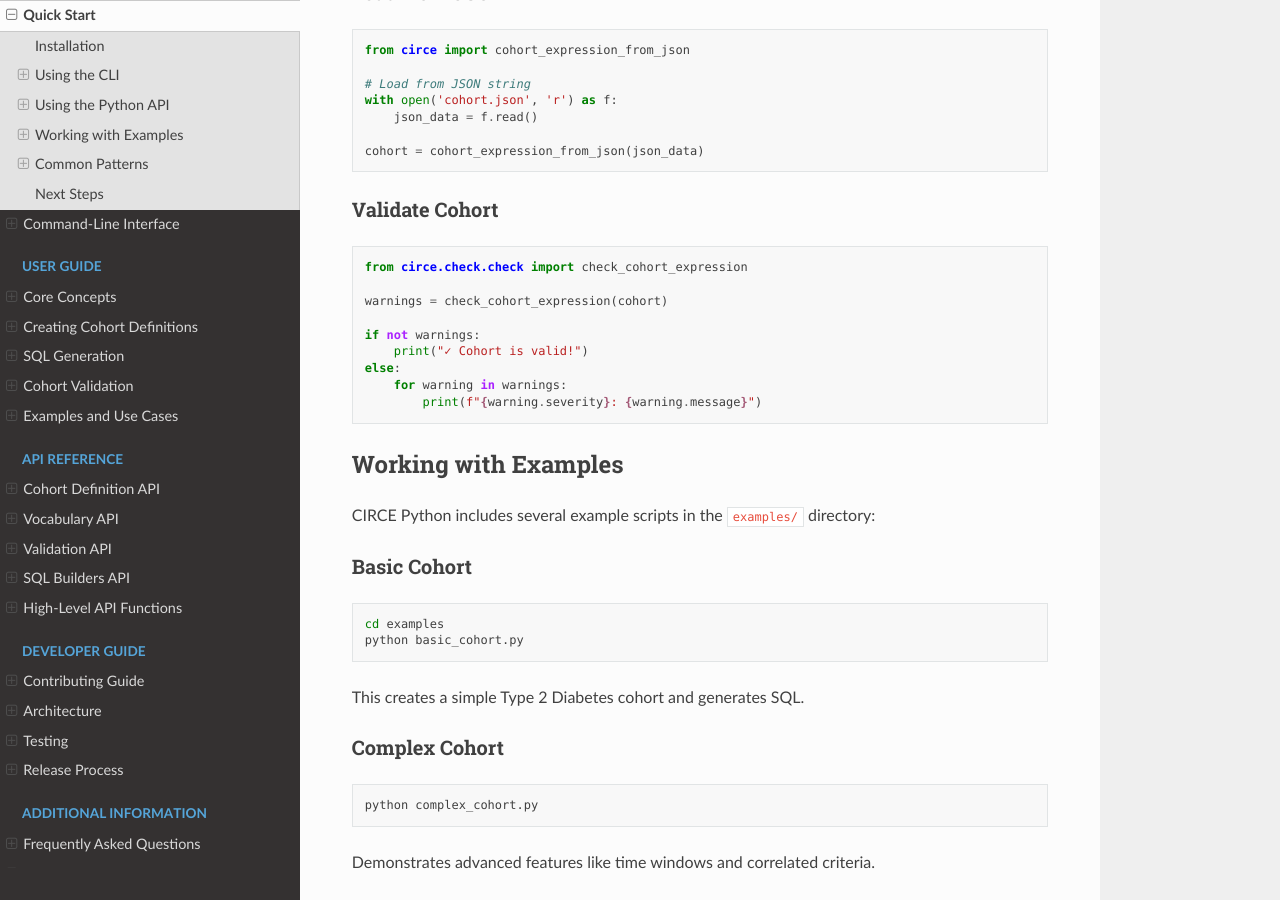
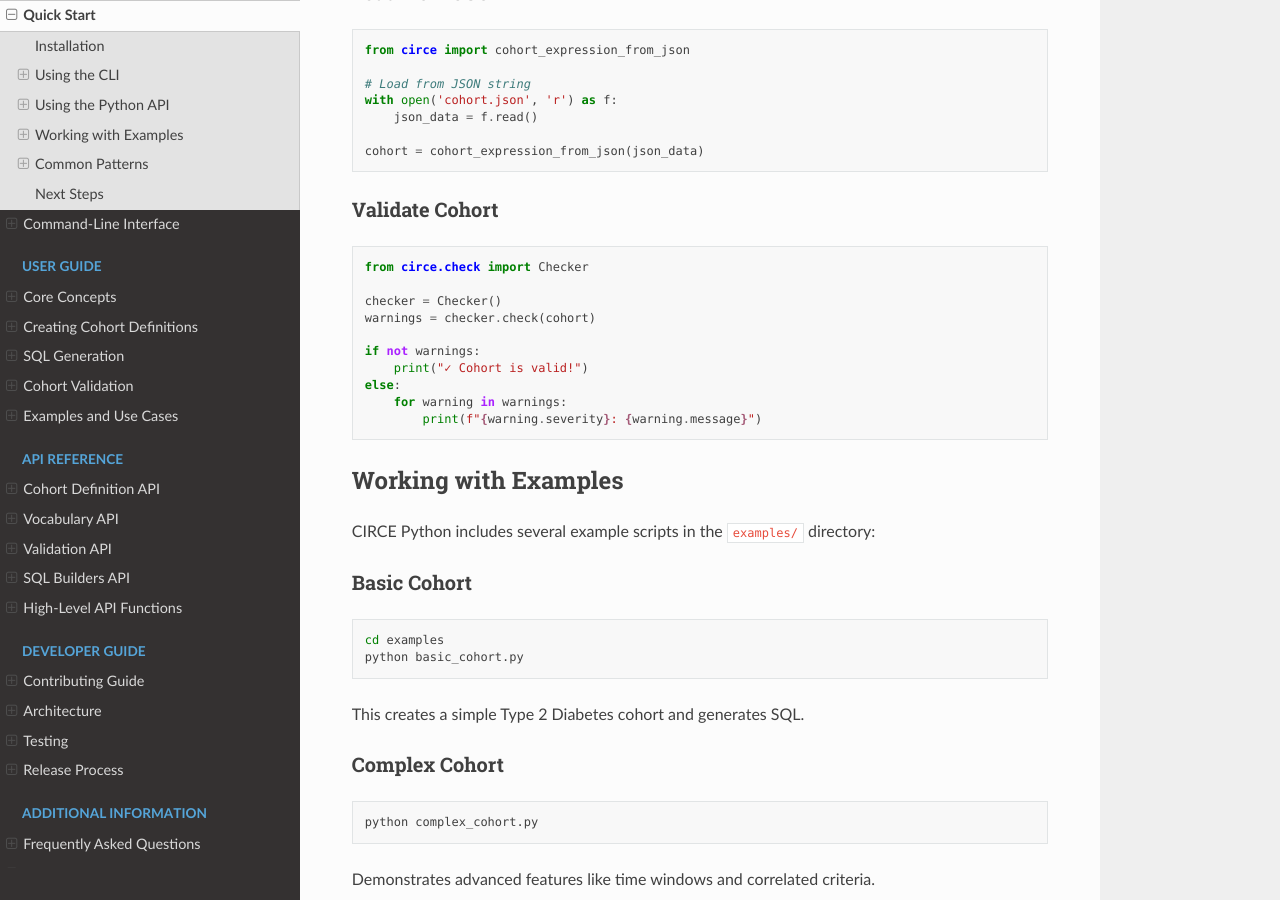
Before and after one commit to OHDSI/Circepy, a Sphinx documentation site: the page built from docs/quickstart.rst, in a window 1280 px wide and 900 px high, scrolled down 1998 px. Built offline with Sphinx 7.4.7 and the Read the Docs theme 3.1.0, drawn with Linux system fonts in a browser that asks for light colours; pages that are not in the unit, such as notebooks, are missing from menus.

```diff
--- a/docs/quickstart.rst
+++ b/docs/quickstart.rst
@@ -123,9 +123,10 @@ Validate Cohort
 
 .. code-block:: python
 
-   from circe.check.check import check_cohort_expression
+   from circe.check import Checker
 
-   warnings = check_cohort_expression(cohort)
+   checker = Checker()
+   warnings = checker.check(cohort)
 
    if not warnings:
        print("✓ Cohort is valid!")
--- a/docs/user_guide/validation.rst
+++ b/docs/user_guide/validation.rst
@@ -8,9 +8,10 @@ Basic Validation
 
 .. code-block:: python
 
-   from circe.check.check import check_cohort_expression
+   from circe.check import Checker
 
-   warnings = check_cohort_expression(cohort)
+   checker = Checker()
+   warnings = checker.check(cohort)
 
    if not warnings:
        print("✓ Cohort is valid!")
```
Also changed, not shown: SECURITY.md (+3 -2 lines), docs/api/check.rst (+5 -3 lines), examples/README.md, 3 other files.
